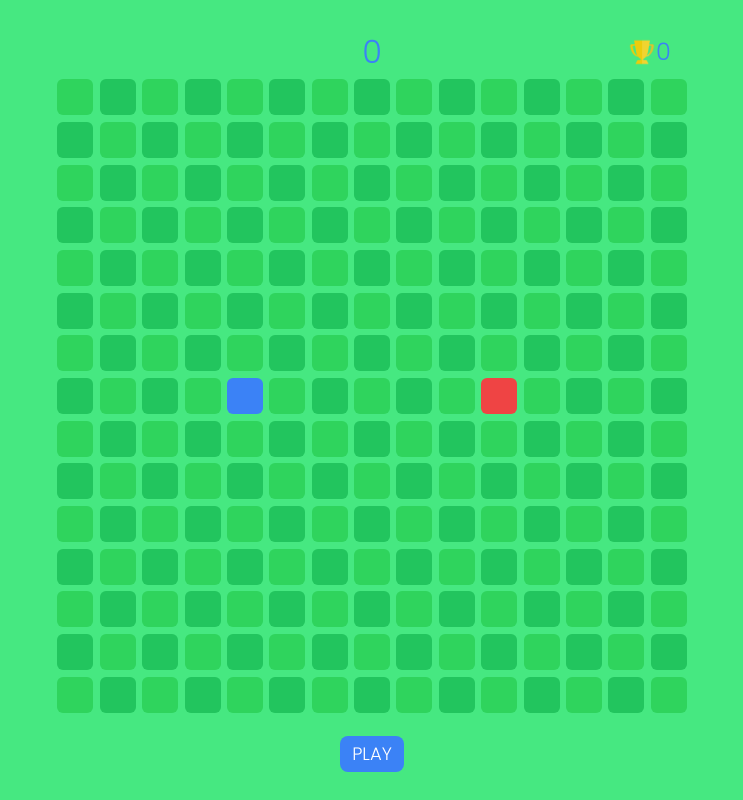
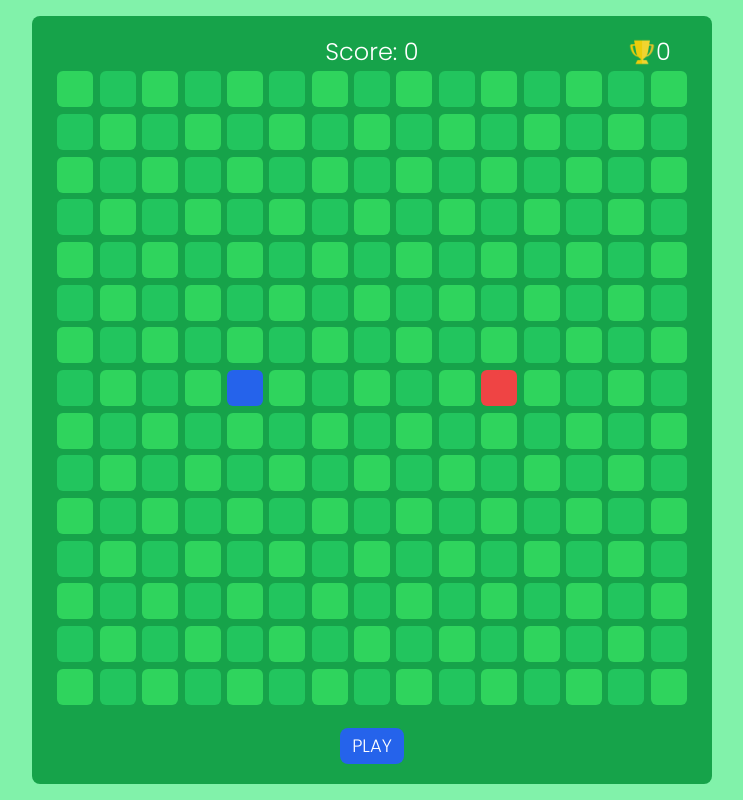
Before and after one commit to carsonkrueger/SnakeShake, a React (Vite) app: page / in a window 1280 px wide. Shown: the whole page, without its empty margins (268-1011 px from the left). Built offline with nearby package versions, Linux system fonts and the light colour scheme.

Commit message:
fixed coloring

```diff
--- a/src/App.tsx
+++ b/src/App.tsx
@@ -21,8 +21,8 @@ function App() {
   const BOARD = useRef([...Array(BOARD_WIDTH.current * BOARD_WIDTH.current)]);
 
   const SNAKE_SPEED_INIT = useRef(225);
-  const SNAKE_SPEED_INCREASE = useRef(4);
-  const SNAKE_SPEED_MAX = useRef(125);
+  const SNAKE_SPEED_INCREASE = useRef(5);
+  const SNAKE_SPEED_MAX = useRef(100);
   const snakeSpeed = useRef(SNAKE_SPEED_INIT.current);
 
   const curDirection = useRef(direction.RIGHT);
@@ -203,16 +203,16 @@ function App() {
   }
 
   return (
-    <div className="flex flex-col justify-between">
-      <div className="flex flex-row items-center justify-between text-blue-500 text-4xl font-poppins [&>*]:min-w-16">
+    <div className="rounded-lg bg-green-600 flex flex-col justify-between p-5">
+      <div className="flex flex-row items-center justify-between text-white text-2xl font-poppins [&>*]:min-w-16">
         <div></div>
-        {score.current}
+        Score: {score.current}
         <div className="flex flex-row items-center text-2xl">
           <img src={trophy} className="h-7 w-7" />
           {highscore}
         </div>
       </div>
-      <div className="flex flex-wrap justify-center items-center w-80 h-80 sm:w-120 sm:h-120 lg:w-160 lg:h-160 md:w-136 md:h-136">
+      <div className="relative flex flex-wrap justify-center items-center w-80 h-80 sm:w-120 sm:h-120 lg:w-160 lg:h-160 md:w-136 md:h-136">
         {BOARD.current.map((_, i) => (
           <BoardTile
             idx={i}
@@ -226,12 +226,12 @@ function App() {
       <div className="flex flex-row justify-center px-5 [&>*]:mx-5">
         <Button
           text={`${isPaused ? "PLAY" : "RESET"}`}
-          className="font-poppins bg-blue-500 text-white text-center rounded-lg px-3 mt-5 py-1 text-lg"
+          className="hover:animate- font-poppins bg-blue-600 text-white text-center rounded-lg px-3 mt-5 py-1 text-lg"
           onClick={isPaused ? start : reset}
         />
         {/* <Button
           text={"INVITE"}
-          className="bg-blue-500 text-white text-center rounded-lg px-3 mt-5 py-1 text-lg"
+          className="bg-blue-600 text-white text-center rounded-lg px-3 mt-5 py-1 text-lg"
         /> */}
       </div>
     </div>
--- a/src/components/BoardTile.tsx
+++ b/src/components/BoardTile.tsx
@@ -9,7 +9,7 @@ export default function BoardTile({ idx, isSnake, isApple }: privateProps) {
     <div
       className={`border-black rounded-md ${
         isSnake
-          ? "bg-blue-500"
+          ? "bg-blue-600"
           : isApple
           ? "bg-red-500"
           : idx % 2 == 1
--- a/src/index.css
+++ b/src/index.css
@@ -8,5 +8,5 @@
   justify-content: center;
   align-items: center;
   height: 100vh;
-  background-color: rgb(70, 232, 129);
+  background-color: rgb(129, 242, 170);
 }
```
